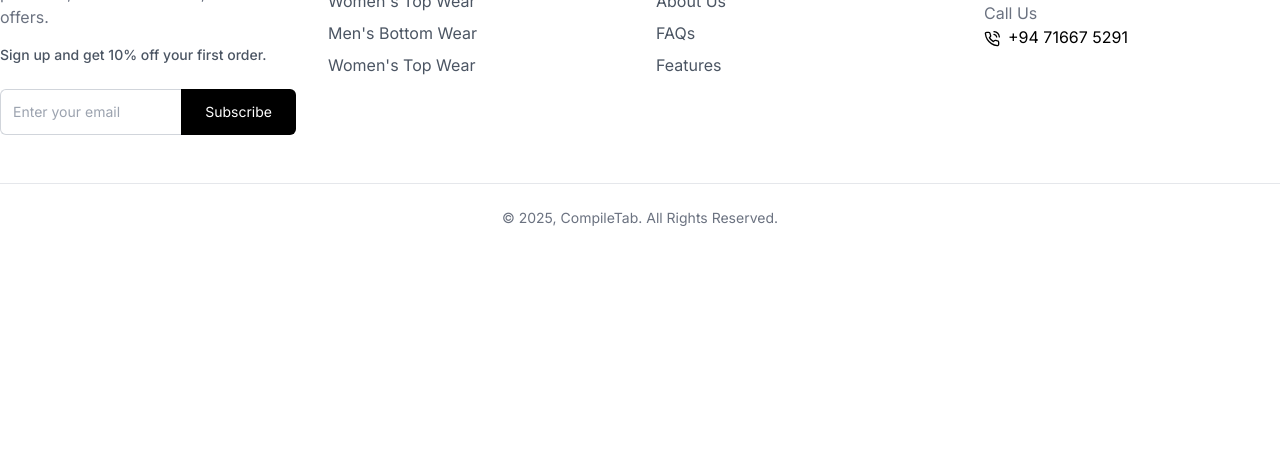
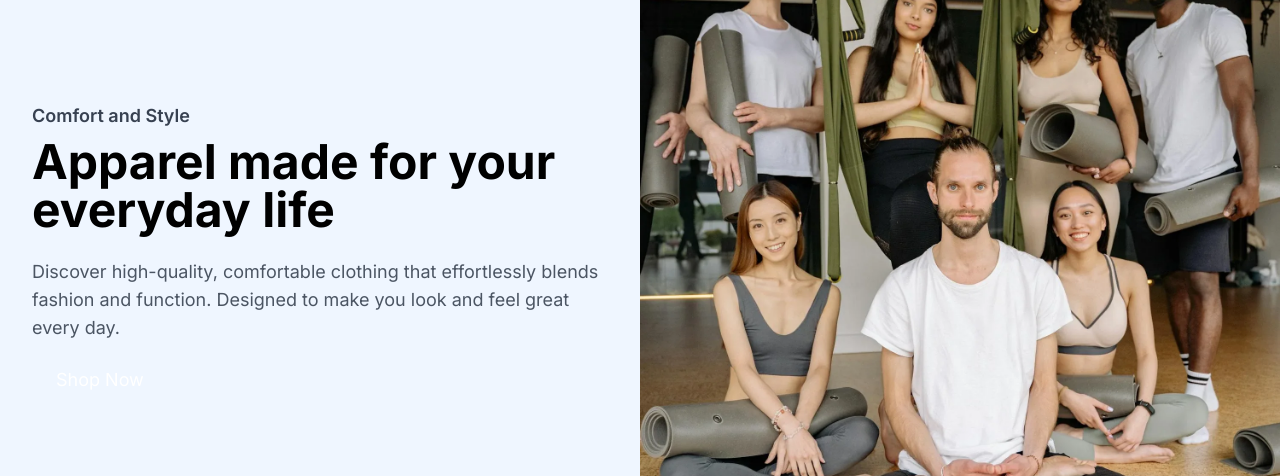
Before and after one commit to navonsanjuni/Trendora-E-Commerce, a React (Vite) app in the folder frontend/: page / in a window 1280 px wide. Shown: the part 4993-5469 px from the top of the page. Before the commit the page ends 5269 px from the top, so only its background shows below. Built offline with nearby package versions, Linux system fonts and the light colour scheme.

Commit message:
Created Featured Collection section

```diff
--- /dev/null
+++ b/frontend/src/components/Products/FeaturedCollection.jsx
@@ -0,0 +1,41 @@
+import React from 'react'
+import { Link } from 'react-router-dom'
+import featured from '../../assets/featured.webp'
+
+const FeaturedCollection = () => {
+  return (
+    <section className='py-16 px-4 lg:px-0'>
+        <div className='container mx-auto flex flex-col-reverse lg:flex-row items-center bg-blue-50 rounded-3xl'>
+            {/* Left Content */}
+            <div className="lg:w-1/2 p-8 text-center lg:text-left">
+                <h2 className='text-lg font-semibold text-gray-700 mb-2'>
+                    Comfort and Style
+                </h2>
+                <h2 className='text-4xl lg:text-5xl font-bold mb-6'>
+                    Apparel made for your everyday life
+                </h2>
+                <p className='text-lg text-gray-600 mb-6'>
+                    Discover high-quality, comfortable clothing that effortlessly blends fashion and function. Designed to make you look and feel great every day.
+                </p>
+                <Link
+                    to="/collection/all"
+                    className='bg-squad-dark-light-blue text-white px-6 py-3 rounded-lg text-lg hover:bg-squad-blue'
+                >
+                    Shop Now
+                </Link>
+            </div>
+
+            {/* Right Content */}
+            <div className='lg:w-1/2'>
+                <img
+                    src={featured}
+                    alt='Featured Collection'
+                    className='w-full h-full object-cover lg:rounded-tr-3xl lg:rounded-br-3xl'
+                />
+            </div>
+        </div>
+    </section>
+  )
+}
+
+export default FeaturedCollection
--- a/frontend/src/pages/Home.jsx
+++ b/frontend/src/pages/Home.jsx
@@ -4,6 +4,7 @@
 import NewArrivals from '../components/Products/NewArrivals'
 import ProductDetails from '../components/Products/ProductDetails'
 import ProductGrid from '../components/Products/ProductGrid'
+import FeaturedCollection from '../components/Products/FeaturedCollection'
 
 const placeholderProducts = [
   {
@@ -78,6 +79,8 @@
         <ProductGrid products={placeholderProducts}  />
       </div>
 
+      <FeaturedCollection />
+
     </div>
   )
 }
```
